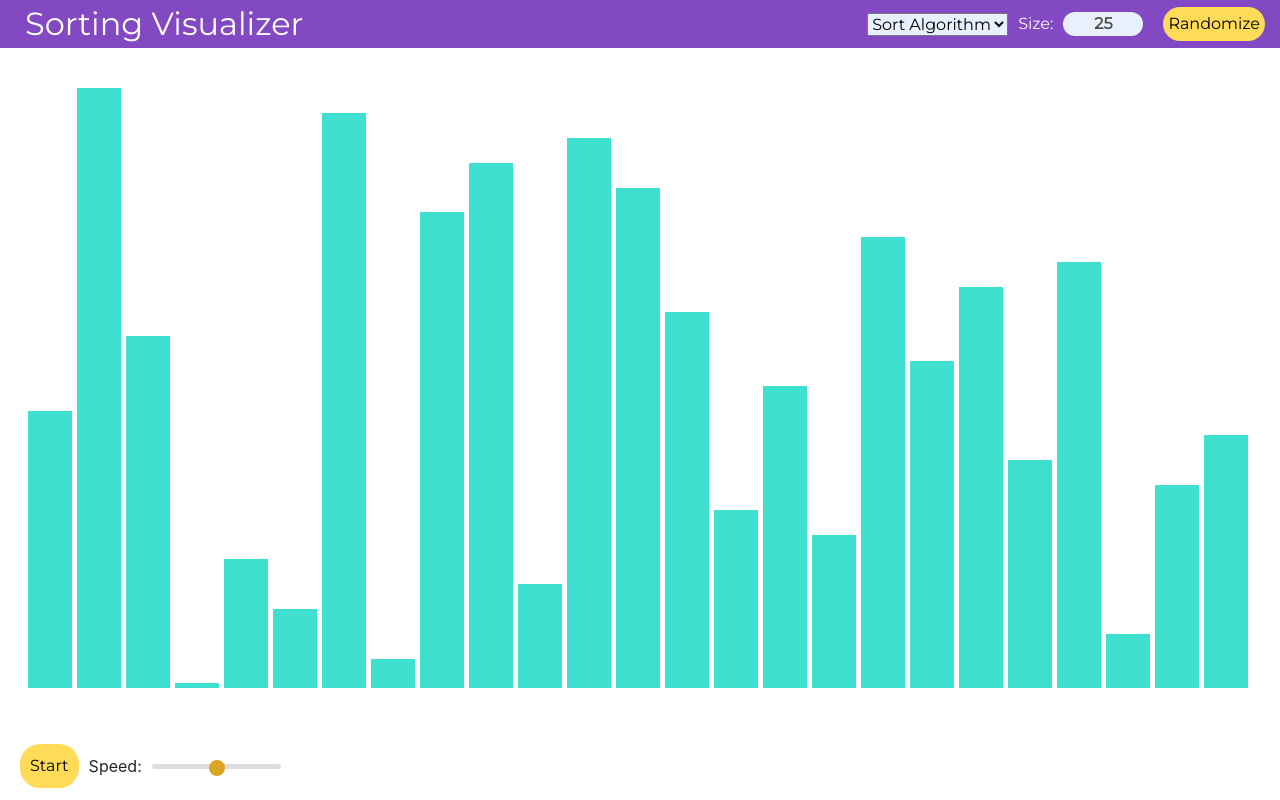
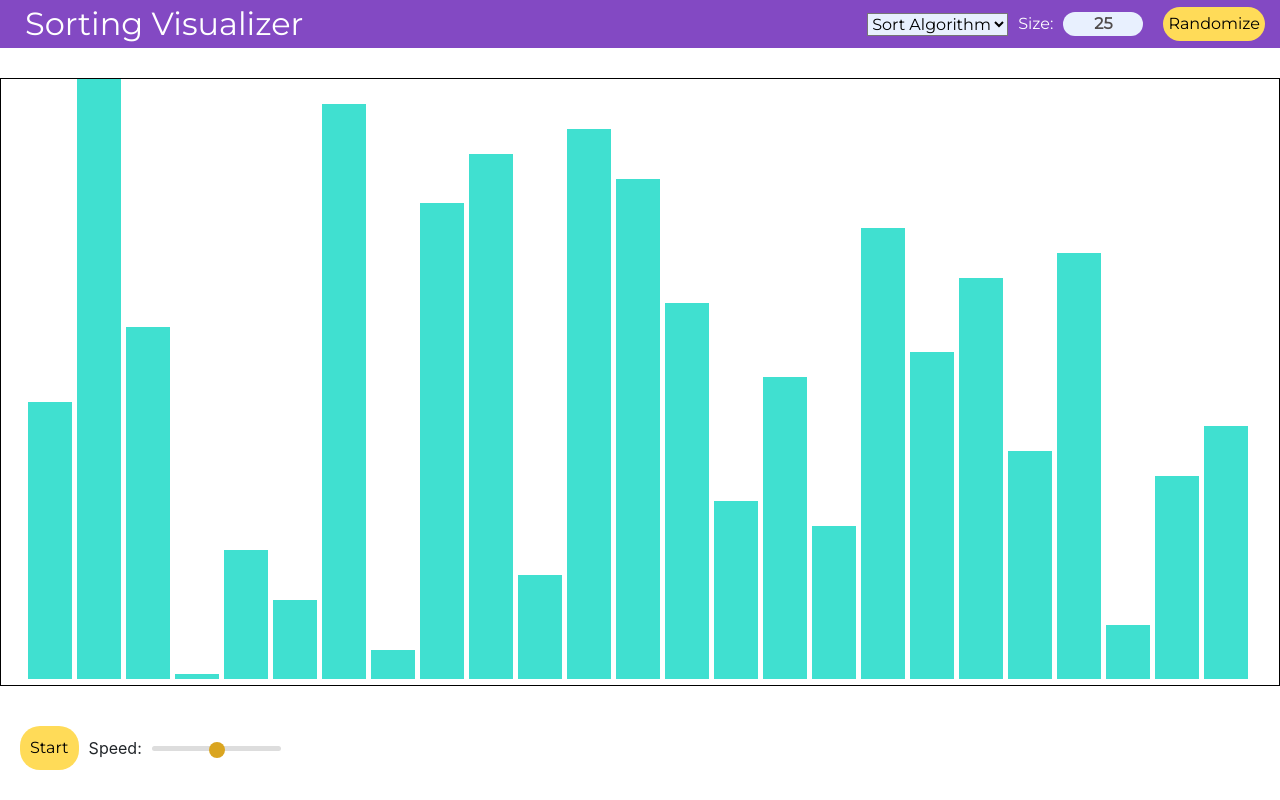
Before and after one commit to Blastoise/Sorting-Visualizer, a React (Create React App) app: page / in a window 1280 px wide. Shown: the top 800 px of the page. Built offline with nearby package versions, Linux system fonts and the light colour scheme.

Commit message:
Changes: min-height property added to bars container

```diff
--- a/src/components/Visualizer.css
+++ b/src/components/Visualizer.css
@@ -38,11 +38,12 @@
 
 .cont {
   width: 100%;
-  height: 75%;
+  min-height: 75%;
   text-align: center;
-  padding: 10px;
+  /* padding: 10px; */
   margin-top: 30px;
   margin-bottom: 40px;
+  border: 1px solid black;
 }
 .data {
   background-color: blue;
@@ -138,6 +139,10 @@ input[type="range"]:focus::-webkit-slider-runnable-track {
   color: black;
 }
 
+button:hover:enabled {
+  background-color: darkorange;
+}
+
 @media (max-width: 675px) {
   .data {
     margin-right: 3.5px !important;
```
